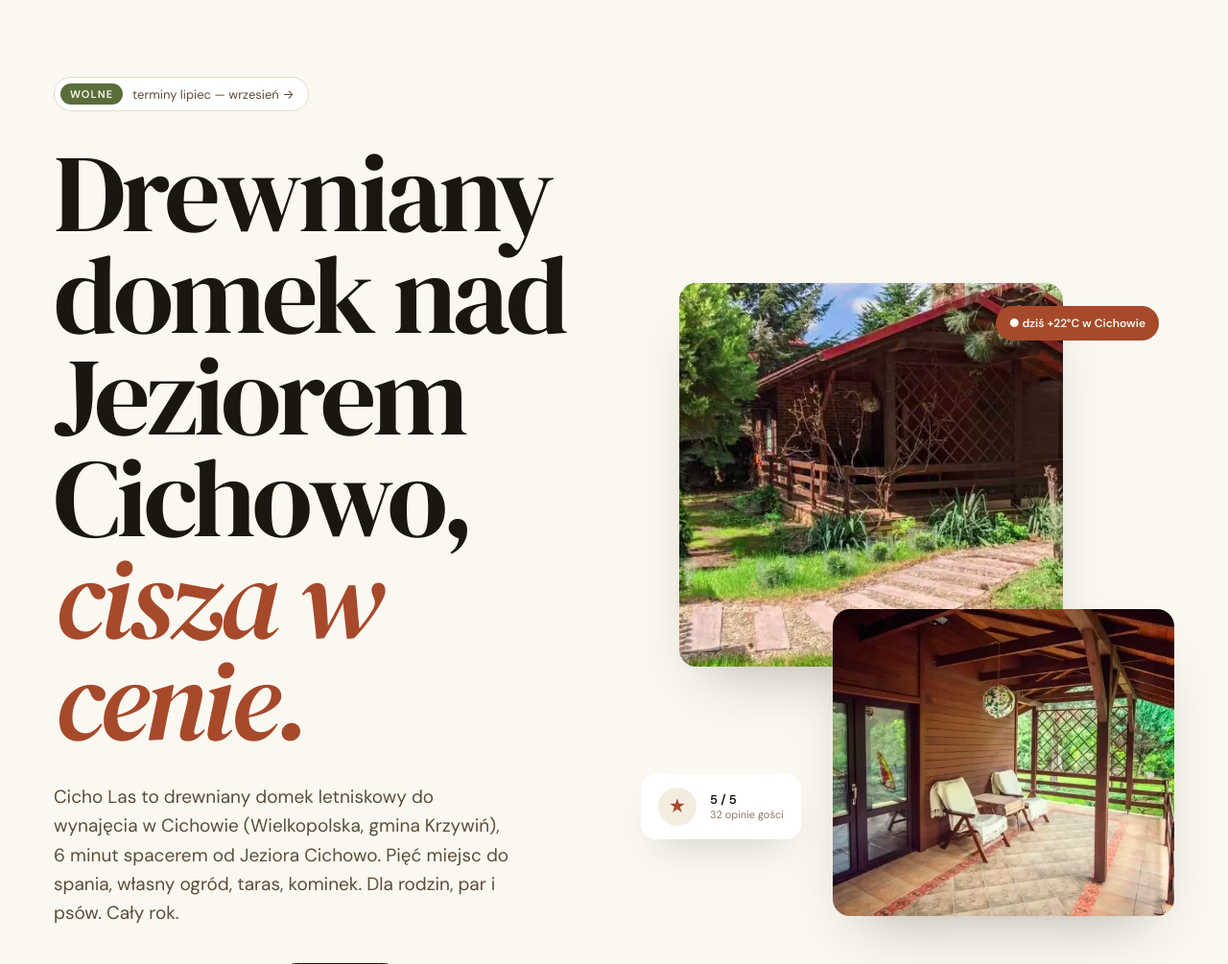
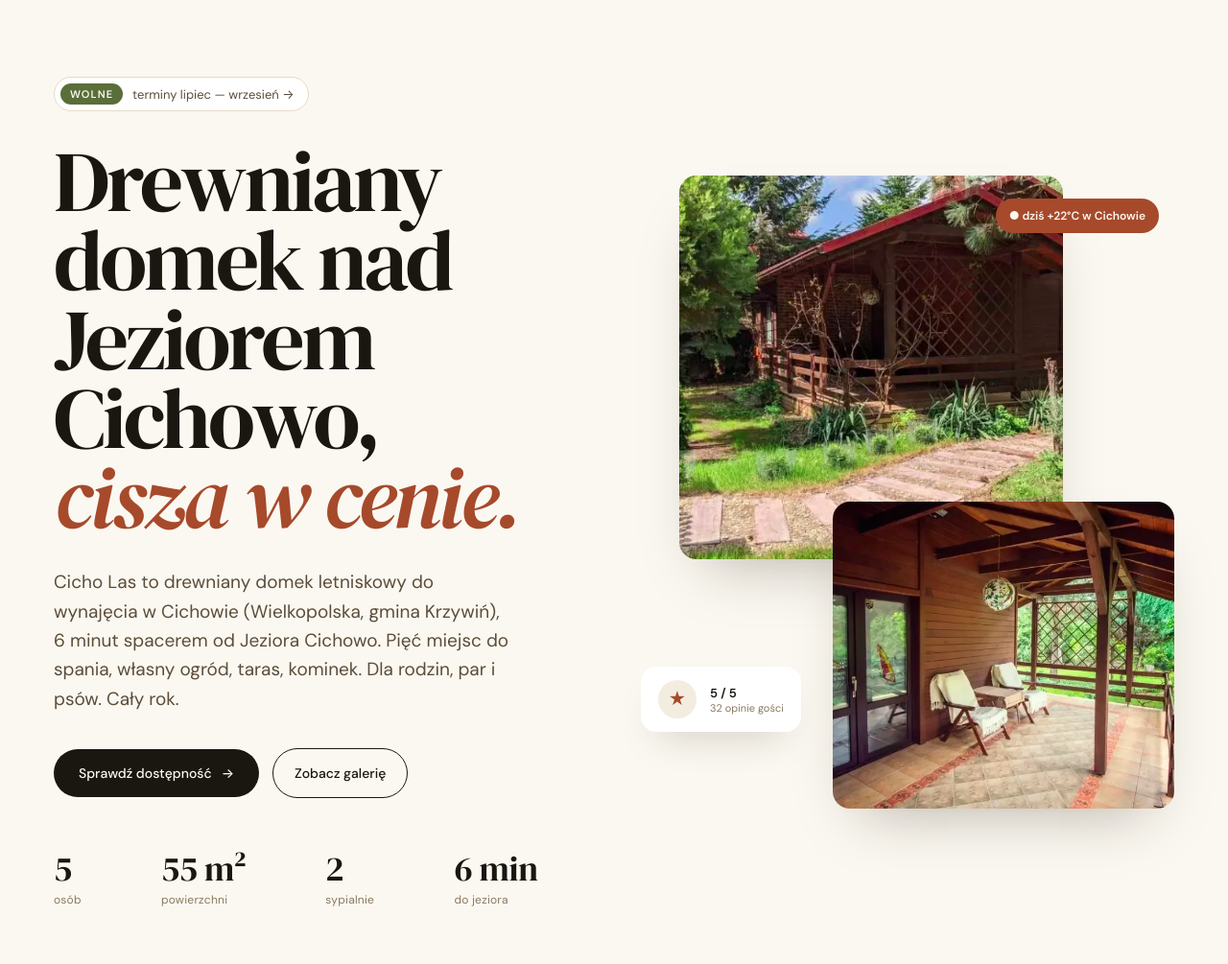
Before and after one commit to emancypage/cichowo-web, a PHP site: page / in a window 1280 px wide. Shown: the part 78-1083 px from the top of the page at 96% size. Run offline with PHP 8.4, Linux system fonts and the light colour scheme.

Commit message:
Hero title: cap at 96px (was 132px), feels right for the new H1 length

```diff
--- a/css/styles.css
+++ b/css/styles.css
@@ -168,7 +168,7 @@ a { color: inherit; }
 }
 .hero__title {
   font-family: var(--serif);
-  font-size: clamp(56px, 9vw, 132px);
+  font-size: clamp(48px, 7vw, 96px);
   line-height: .92;
   letter-spacing: -0.035em;
   margin: 0;
```
